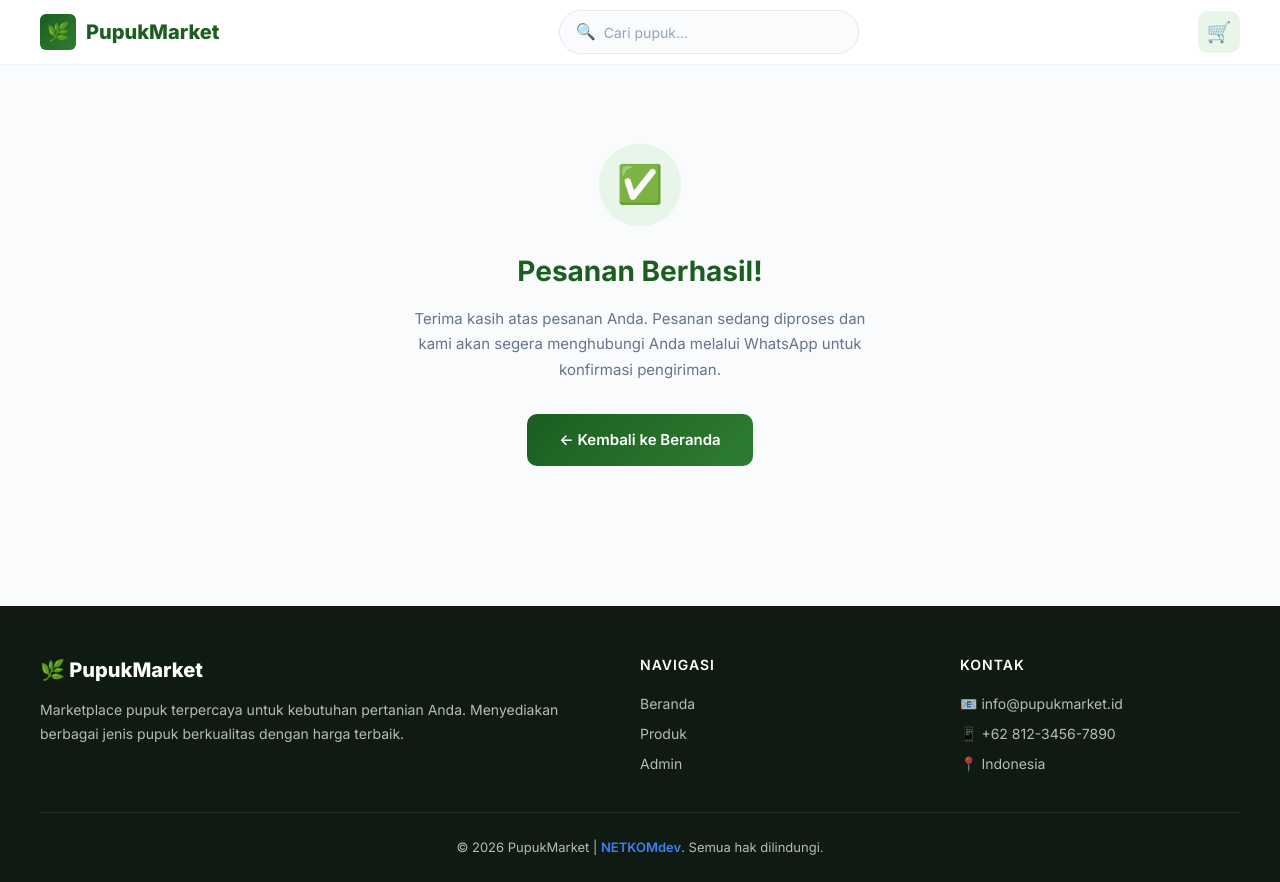
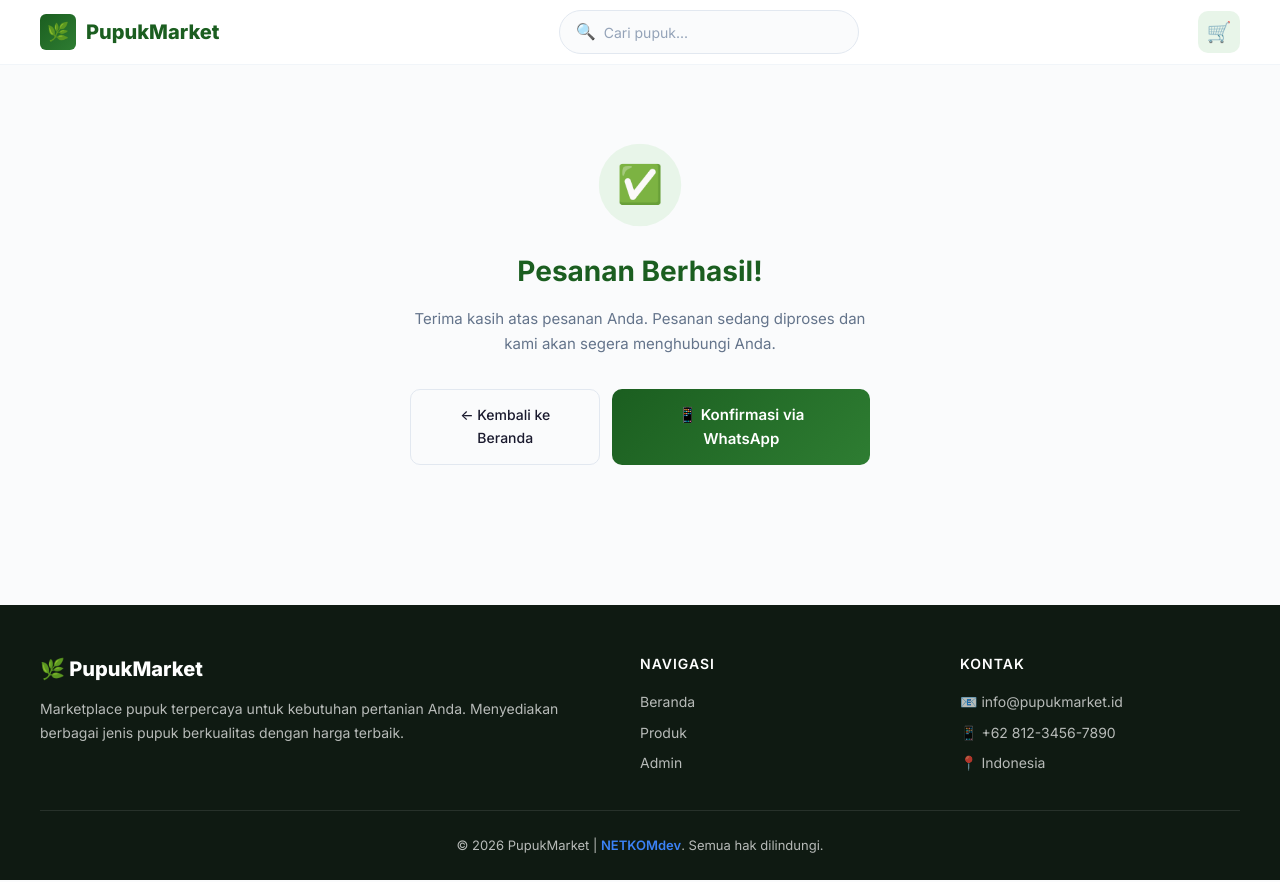
Before and after one commit to NetkomDev/Pupuk-Market, a React (Vite) app: page /order-success in a window 1280 px wide. Built offline with nearby package versions, Linux system fonts and the light colour scheme.

Commit message:
Add WhatsApp confirmation and Realtime admin notifications

```diff
--- a/src/pages/OrderSuccess.jsx
+++ b/src/pages/OrderSuccess.jsx
@@ -10,11 +10,22 @@ export default function OrderSuccess() {
                 <div className="success-icon">✅</div>
                 <h1>Pesanan Berhasil!</h1>
                 <p>
-                    Terima kasih atas pesanan Anda. Pesanan sedang diproses dan kami akan segera menghubungi Anda melalui WhatsApp untuk konfirmasi pengiriman.
+                    Terima kasih atas pesanan Anda. Pesanan sedang diproses dan kami akan segera menghubungi Anda.
                 </p>
-                <Link to="/" className="btn-primary" style={{ display: 'inline-flex', width: 'auto' }}>
-                    ← Kembali ke Beranda
-                </Link>
+                <div style={{ display: 'flex', gap: '12px', justifyContent: 'center', marginTop: '24px' }}>
+                    <Link to="/" className="btn-secondary" style={{ width: 'auto' }}>
+                        ← Kembali ke Beranda
+                    </Link>
+                    <a
+                        href="https://wa.me/6281234567890?text=Halo%20Admin%2C%20saya%20baru%20saja%20checkout%20pesanan%20di%20PupukMarket.%20Mohon%20segera%20diproses."
+                        target="_blank"
+                        rel="noreferrer"
+                        className="btn-primary"
+                        style={{ width: 'auto', backgroundColor: '#25D366', borderColor: '#25D366' }}
+                    >
+                        📱 Konfirmasi via WhatsApp
+                    </a>
+                </div>
             </div>
             <Footer />
         </>
--- a/src/pages/admin/Dashboard.jsx
+++ b/src/pages/admin/Dashboard.jsx
@@ -1,7 +1,8 @@
-import { useState, useEffect } from 'react';
+import { useState, useEffect, useContext } from 'react';
 import { useNavigate } from 'react-router-dom';
 import { useAuth } from '../../hooks/useAuth';
 import { supabase, SUPABASE_URL } from '../../lib/supabase';
+import { ToastContext } from '../../App';
 
 function formatPrice(price) {
     return new Intl.NumberFormat('id-ID', { style: 'currency', currency: 'IDR', minimumFractionDigits: 0 }).format(price);
@@ -14,6 +15,7 @@ function slugify(text) {
 export default function AdminDashboard() {
     const { user, loading: authLoading, signOut } = useAuth();
     const navigate = useNavigate();
+    const addToast = useContext(ToastContext);
     const [activeTab, setActiveTab] = useState('dashboard');
 
     // Data
@@ -41,7 +43,32 @@ export default function AdminDashboard() {
     }, [user, authLoading]);
 
     useEffect(() => {
-        if (user) loadAllData();
+        if (user) {
+            loadAllData();
+
+            // Realtime subscription for new orders
+            const subscription = supabase
+                .channel('public:pupuk_orders')
+                .on('postgres_changes', { event: 'INSERT', schema: 'public', table: 'pupuk_orders' }, payload => {
+                    const newOrder = payload.new;
+                    setOrders(prev => [newOrder, ...prev]);
+                    setStats(prev => ({
+                        ...prev,
+                        orders: prev.orders + 1,
+                        revenue: prev.revenue + (Number(newOrder.total_amount) || 0)
+                    }));
+                    addToast(`Pesanan Baru: ${formatPrice(newOrder.total_amount)}`, '🔔');
+                    // Play notification sound if possible, but browser policy might block it without interaction.
+                    // Simple beep logic:
+                    const audio = new Audio('https://assets.mixkit.co/active_storage/sfx/2869/2869-preview.mp3');
+                    audio.play().catch(e => console.log('Audio play failed', e));
+                })
+                .subscribe();
+
+            return () => {
+                supabase.removeChannel(subscription);
+            };
+        }
     }, [user]);
 
     async function loadAllData() {
```
